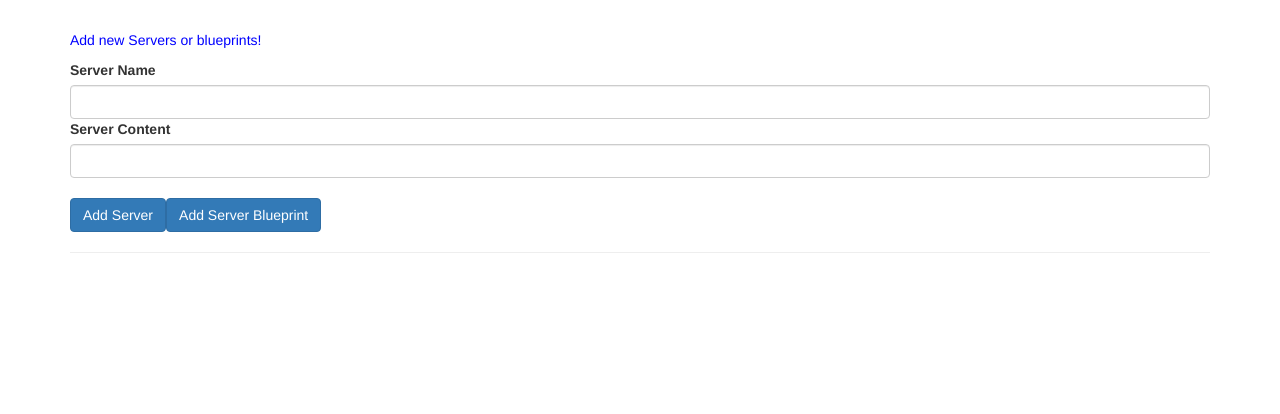
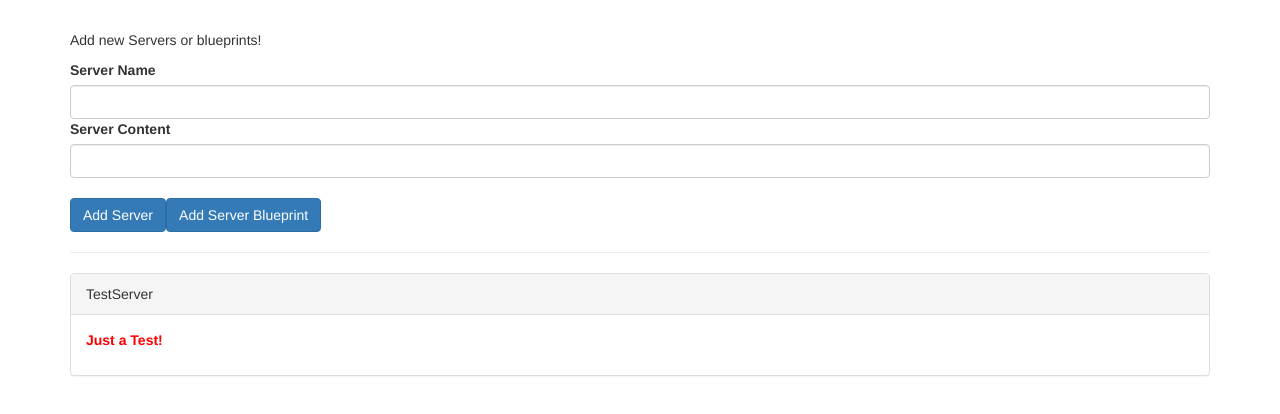
Before and after one commit to gvpinto/cmp-databinding, an Angular app: page / in a window 1280 px wide. Shown: the top 414 px of the page. Built offline with nearby package versions, Linux system fonts and the light colour scheme.

Commit message:
Splitting app-component to cockpit and server-element component and binding the element property

```diff
--- a/src/app/app.component.html
+++ b/src/app/app.component.html
@@ -1,34 +1,13 @@
 <div class="container">
+  <app-cockpit></app-cockpit>
+  <hr />
   <div class="row">
     <div class="col-xs-12">
-      <p>Add new Servers or blueprints!</p>
-      <label>Server Name</label>
-      <input type="text" class="form-control" [(ngModel)]="newServerName">
-      <label>Server Content</label>
-      <input type="text" class="form-control" [(ngModel)]="newServerContent">
-      <br>
-      <button
-        class="btn btn-primary"
-        (click)="onAddServer()">Add Server</button>
-      <button
-        class="btn btn-primary"
-        (click)="onAddBlueprint()">Add Server Blueprint</button>
-    </div>
-  </div>
-  <hr>
-  <div class="row">
-    <div class="col-xs-12">
-      <div
-        class="panel panel-default"
-        *ngFor="let element of serverElements">
-        <div class="panel-heading">{{ element.name }}</div>
-        <div class="panel-body">
-          <p>
-            <strong *ngIf="element.type === 'server'" style="color: red">{{ element.content }}</strong>
-            <em *ngIf="element.type === 'blueprint'">{{ element.content }}</em>
-          </p>
-        </div>
-      </div>
+      <app-server-element
+        *ngFor="let serverElement of serverElements; let i = index"
+        [element]="serverElement"
+      >
+      </app-server-element>
     </div>
   </div>
 </div>
--- a/src/app/app.component.ts
+++ b/src/app/app.component.ts
@@ -1,28 +1,12 @@
-import { Component } from '@angular/core';
+import { Component } from "@angular/core";
 
 @Component({
-  selector: 'app-root',
-  templateUrl: './app.component.html',
-  styleUrls: ['./app.component.css']
+  selector: "app-root",
+  templateUrl: "./app.component.html",
+  styleUrls: ["./app.component.css"],
 })
 export class AppComponent {
-  serverElements = [];
-  newServerName = '';
-  newServerContent = '';
-
-  onAddServer() {
-    this.serverElements.push({
-      type: 'server',
-      name: this.newServerName,
-      content: this.newServerContent
-    });
-  }
-
-  onAddBlueprint() {
-    this.serverElements.push({
-      type: 'blueprint',
-      name: this.newServerName,
-      content: this.newServerContent
-    });
-  }
+  serverElements = [
+    { type: "server", name: "TestServer", content: "Just a Test!" },
+  ];
 }
--- a/src/app/app.module.ts
+++ b/src/app/app.module.ts
@@ -4,10 +4,14 @@
 
 
 import { AppComponent } from './app.component';
+import { CockpitComponent } from './cockpit/cockpit.component';
+import { ServerElementComponent } from './server-element/server-element.component';
 
 @NgModule({
   declarations: [
-    AppComponent
+    AppComponent,
+    CockpitComponent,
+    ServerElementComponent
   ],
   imports: [
     BrowserModule,
--- /dev/null
+++ b/src/app/cockpit/cockpit.component.html
@@ -0,0 +1,14 @@
+<div class="row">
+  <div class="col-xs-12">
+    <p>Add new Servers or blueprints!</p>
+    <label>Server Name</label>
+    <input type="text" class="form-control" [(ngModel)]="newServerName" />
+    <label>Server Content</label>
+    <input type="text" class="form-control" [(ngModel)]="newServerContent" />
+    <br />
+    <button class="btn btn-primary" (click)="onAddServer()">Add Server</button>
+    <button class="btn btn-primary" (click)="onAddBlueprint()">
+      Add Server Blueprint
+    </button>
+  </div>
+</div>
--- /dev/null
+++ b/src/app/cockpit/cockpit.component.ts
@@ -0,0 +1,30 @@
+import { Component, OnInit } from "@angular/core";
+
+@Component({
+  selector: "app-cockpit",
+  templateUrl: "./cockpit.component.html",
+  styleUrls: ["./cockpit.component.css"],
+})
+export class CockpitComponent implements OnInit {
+  newServerName = "";
+  newServerContent = "";
+  constructor() {}
+
+  ngOnInit(): void {}
+
+  onAddServer() {
+    // this.serverElements.push({
+    //   type: "server",
+    //   name: this.newServerName,
+    //   content: this.newServerContent,
+    // });
+  }
+
+  onAddBlueprint() {
+    // this.serverElements.push({
+    //   type: "blueprint",
+    //   name: this.newServerName,
+    //   content: this.newServerContent,
+    // });
+  }
+}
--- /dev/null
+++ b/src/app/server-element/server-element.component.html
@@ -0,0 +1,11 @@
+<div class="panel panel-default">
+  <div class="panel-heading">{{ element.name }}</div>
+  <div class="panel-body">
+    <p>
+      <strong *ngIf="element.type === 'server'" style="color: red">{{
+        element.content
+      }}</strong>
+      <em *ngIf="element.type === 'blueprint'">{{ element.content }}</em>
+    </p>
+  </div>
+</div>
--- /dev/null
+++ b/src/app/server-element/server-element.component.ts
@@ -0,0 +1,13 @@
+import { Component, Input, OnInit } from "@angular/core";
+
+@Component({
+  selector: "app-server-element",
+  templateUrl: "./server-element.component.html",
+  styleUrls: ["./server-element.component.css"],
+})
+export class ServerElementComponent implements OnInit {
+  @Input() element: { type: string; name: string; content: string };
+  constructor() {}
+
+  ngOnInit(): void {}
+}
```
Also changed, not shown: src/app/cockpit/cockpit.component.css (added), src/app/server-element/server-element.component.css (added).
